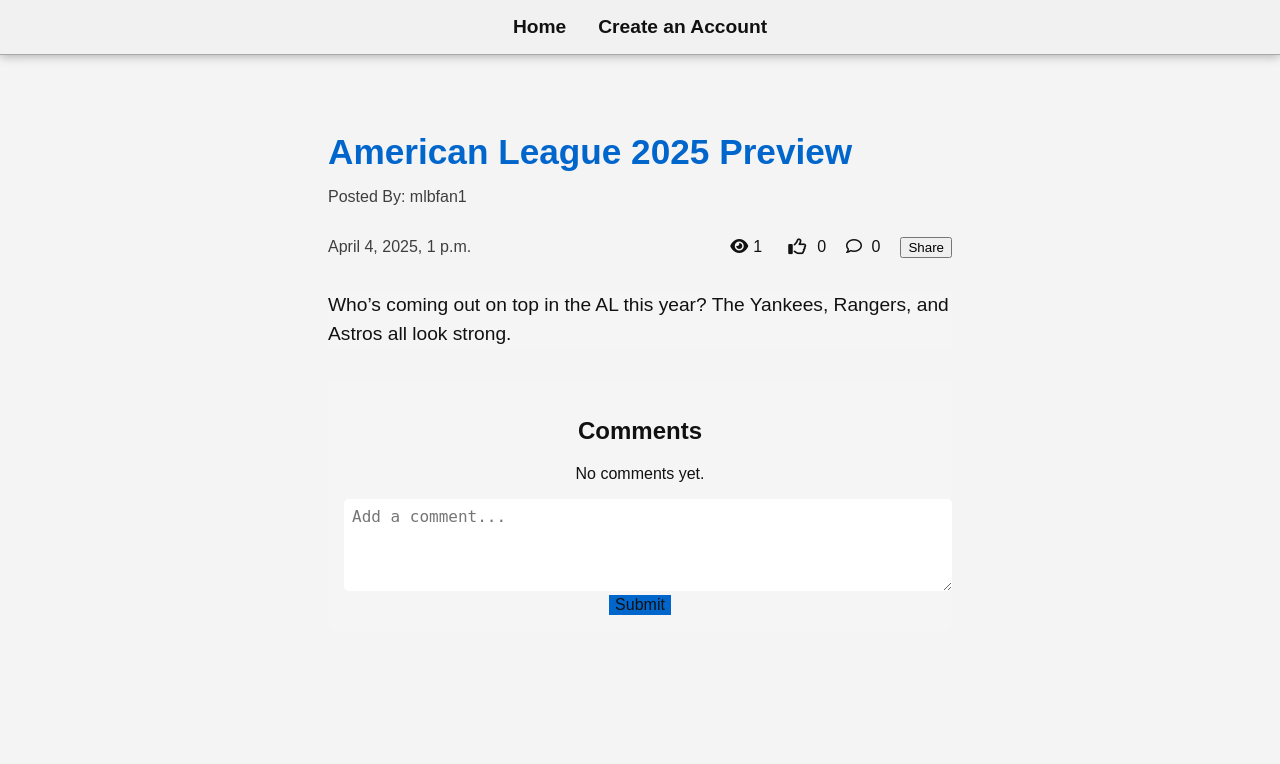
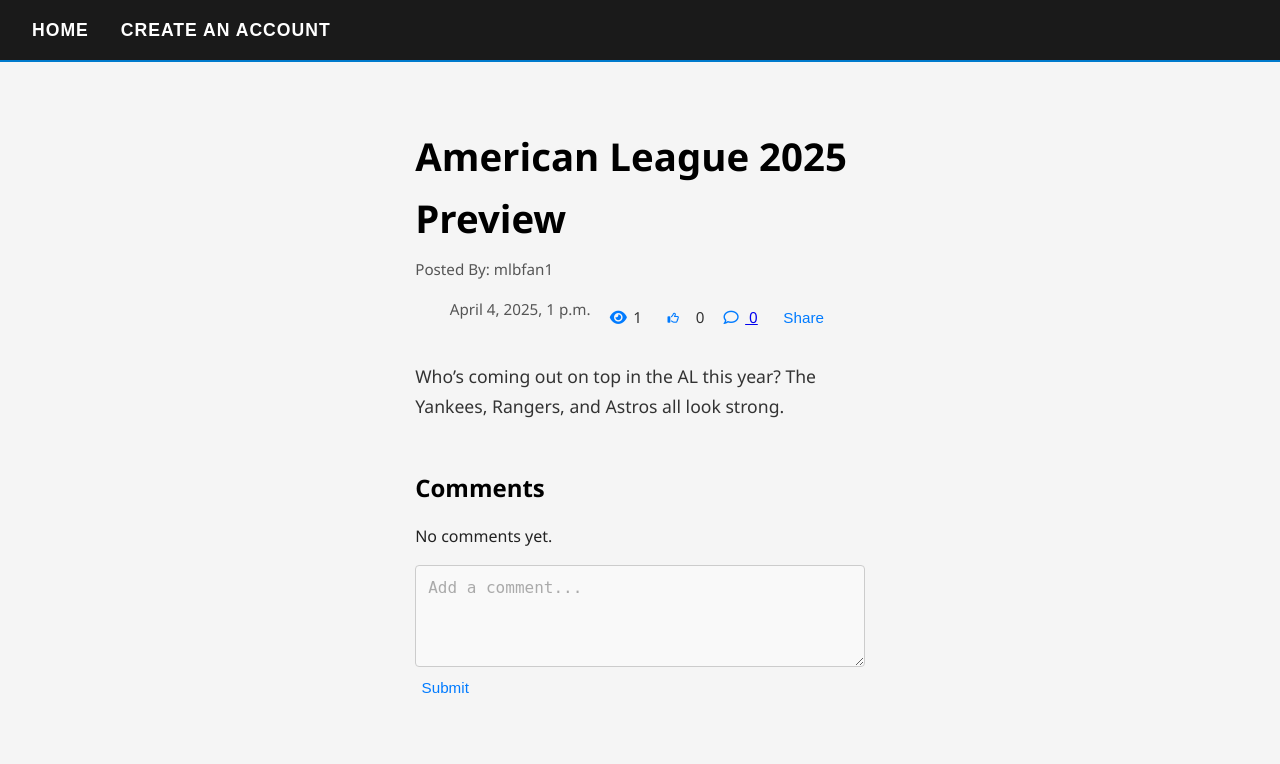
Before and after one commit to Daswanson22/django-blog, a Django app: page /blog/al-preview-2025 in a window 1280 px wide. Shown: the top 764 px of the page. Run offline with Django 5.2, Linux system fonts and the light colour scheme; data comes from the database, SQL or seed files in the repository; data that the repository does not hold is empty.

Commit message:
Updated styling for index and detail pages

```diff
--- a/blog/static/css/base.css
+++ b/blog/static/css/base.css
@@ -1,48 +1,63 @@
-/* Base Styles for DSwan's Blog */
-@import url('variables.css');
-
-body {
-    font-family: Arial, sans-serif;
-    background-color: var(--primary-background-color);
-    color: var(--secondary-color);
+/* Reset default styles for a clean slate */
+* {
     margin: 0;
     padding: 0;
-    text-align: center;
+    box-sizing: border-box;
 }
 
+/* General body styling */
+body {
+    font-family: 'Arial', sans-serif;
+    background-color: #f5f5f5; /* Light gray */
+    color: #333; /* Dark gray */
+    line-height: 1.6;
+}
+
+/* Header styling */
 header {
-    background-color: var(--header-bg);
-    color: var(--header-text-color);
-    padding: 1rem;
+    background-color: #1a1a1a; /* Almost black */
+    padding: 1rem 2rem;
     display: flex;
-    justify-content: center;
+    justify-content: flex-start;
     gap: 2rem;
-    border-bottom: 1px solid darkgray;
-    box-shadow: 0px 1px 10px rgba(0, 0, 0, 0.3);
+    border-bottom: 2px solid #007acc; /* Sharp blue accent */
 }
 
 header a {
-    color: var(--secondary-color);
+    color: #fff; /* White */
     text-decoration: none;
-    font-size: 1.2rem;
-    font-weight: bold;
-    transition: color 0.3s ease-in-out;
+    font-size: 1.1rem;
+    font-weight: 600;
+    text-transform: uppercase;
+    letter-spacing: 1px;
+    transition: color 0.3s ease;
 }
 
 header a:hover {
-    color: var(--link-hover);
+    color: #007acc; /* Blue on hover */
 }
 
+/* Main content styling */
 main {
-    max-width: 100vw;
+    max-width: 1200px;
     margin: 2rem auto;
-    padding: 1rem;
-    background: var(--primary-background-color);
+    padding: 0 1rem;
 }
 
+/* Responsive adjustments */
 @media (max-width: 768px) {
     header {
-        flex-direction: row;
+        flex-direction: column;
         gap: 1rem;
+        padding: 1rem;
+    }
+
+    header a {
+        font-size: 1rem;
+    }
+
+    main {
+        margin: 1rem auto;
+        padding: 0 0.5rem;
     }
 }
--- a/blog/static/css/detail.css
+++ b/blog/static/css/detail.css
@@ -1,111 +1,154 @@
-/* Blog Styles for Post Detail Page */
-@import url('variables.css');
-
+/* Base layout */
 article {
-    padding: 0 25%;
+    max-width: 800px;
+    margin: 0 auto;
+    padding: 2rem 5%;
+    font-family: 'Segoe UI', sans-serif;
+    background-color: inherit;
+    color: #222; /* dark gray text */
 }
 
+@media (min-width: 768px) {
+    article {
+        padding: 2rem 15%;
+    }
+}
+
+/* Title */
 .title {
-    color: var(--accent-color);
-    font-size: 2.2rem;
-    font-weight: 700;
-    text-align: left;
+    font-size: 2.4rem;
+    font-weight: 600;
+    color: #000; /* black */
     margin-bottom: 0.5rem;
 }
 
-.author, time {
-    display: block;
-    text-align: left;
-    font-size: 1rem;
-    opacity: 0.8;
+/* Author & timestamp */
+.author,
+.stats time {
+    font-size: 0.95rem;
+    color: #555; /* medium gray */
+    margin-bottom: 1rem;
 }
 
+/* Stats bar */
 .stats {
     display: flex;
-    justify-content: space-between;
+    justify-content: center;
     align-items: center;
-    margin-top: 1rem;
+    gap: 1.2rem;
+    flex-wrap: wrap;
+    margin-bottom: 1.5rem;
+    font-size: 0.95rem;
+    color: #333;
 }
 
 .post-actions {
     display: flex;
-    gap: 20px;
     align-items: center;
-}
-
-.post-actions form {
-    display: flex;
-    justify-content: left;
-    align-items: center;
+    gap: 1.2rem;
+    flex-wrap: wrap;
 }
 
 .post-actions i {
-    margin-right: 5px;
+    margin-right: 0.4rem;
+    color: #007bff; /* static blue icon */
 }
 
-
-.post-actions a {
-    color: var(--secondary-color);
-    text-decoration: none;
+/* Buttons with no background */
+.upvote,
+.comment-btn,
+.share-btn {
+    background: none;
+    border: none;
+    color: #007bff;
+    font-size: 0.95rem;
+    padding: 0.2rem 0.4rem;
+    cursor: pointer;
+    transition: color 0.2s ease-in-out;
 }
 
-.upvote {
-    background: none;
-    border: none;
-    color: var(--secondary-color);
-    font-size: 1.5rem;
-    cursor: pointer;
+.upvote:hover,
+.comment-btn:hover,
+.share-btn:hover {
+    color: #0056b3;
+    text-decoration: underline;
 }
 
-.upvote:hover {
-    color: var(--link-hover);
+/* Post content */
+.content {
+    font-size: 1.1rem;
+    line-height: 1.7;
+    color: #333;
+    margin-bottom: 2.5rem;
 }
 
-.content {
-    text-align: left;
-    font-size: 1.2rem;
-    line-height: 1.5;
-    background: rgba(255, 255, 255, 0.1);
+/* Comment section */
+.comment-container {
+    margin-top: 3rem;
 }
 
-.comment-container {
-    margin-top: 2rem;
-    padding: 1rem;
-    background: rgba(255, 255, 255, 0.1);
-    border-radius: 8px;
+.comment-container h2 {
+    font-size: 1.5rem;
+    color: #000;
+    margin-bottom: 1rem;
 }
 
 .comment {
-    padding: 0.5rem;
-    margin-bottom: 1rem;
-    border-bottom: 1px solid rgba(255, 255, 255, 0.2);
+    margin-bottom: 1.5rem;
 }
 
+.comment p {
+    margin: 0.2rem 0;
+    color: #444;
+}
+
+.comment time {
+    font-size: 0.8rem;
+    color: #777;
+}
+
+/* Comment form */
 textarea {
     width: 100%;
-    padding: 0.5rem;
-    border-radius: 5px;
-    border: none;
+    padding: 0.75rem;
+    border: 1px solid #ccc;
+    border-radius: 4px;
     font-size: 1rem;
+    resize: vertical;
+    margin-top: 1rem;
+    color: #222;
+    background-color: #f9f9f9;
 }
 
-.comment-btn {
-    background: var(--accent-color);
-    color: var(--secondary-color);
-    border: none;
-    font-size: 1rem;
-    cursor: pointer;
+textarea::placeholder {
+    color: #aaa;
 }
 
-@media (max-width: 1024px) {
+/* Responsive adjustments */
+@media (max-width: 600px) {
     article {
-        padding: 0 12%;
+        padding: 1rem;
+    }
+
+    .title {
+        font-size: 2rem;
+    }
+
+    .content,
+    .author,
+    .stats,
+    .comment p,
+    .comment time {
+        font-size: 1.1rem;
+    }
+
+    .stats {
+        flex-direction: column;
+        gap: 0.8rem;
+        text-align: center;
+    }
+
+    .post-actions {
+        justify-content: center;
     }
 }
-
-
-@media (max-width: 768px) {
-    article {
-        padding: 0;
-    }
-}
--- a/blog/templates/blog/base.html
+++ b/blog/templates/blog/base.html
@@ -1,8 +1,11 @@
 {% load static %}
 
 <!DOCTYPE html>
+<html lang="en">
 <html>
     <head>
+        <meta charset="UTF-8">
+        <meta name="viewport" content="width=device-width, initial-scale=1.0">
         <title>DSwan's Blog</title>
         <link rel="stylesheet" href="https://cdnjs.cloudflare.com/ajax/libs/font-awesome/6.5.0/css/all.min.css">
         <link rel="stylesheet" href="{% static 'css/base.css' %}?{% now 'U' %}">
--- a/blog/templates/blog/post_list.html
+++ b/blog/templates/blog/post_list.html
@@ -4,7 +4,7 @@
 {% block content %}
     <link rel="stylesheet" href="{% static 'css/blog.css' %}?{% now 'U' %}">
     <div class="container">
-        <div class="post-container">
+        <div class="main-content">
             <div class="filter-container">
                 <select id="filter" name="filter">
                     <option value="newest">Recent</option>
@@ -14,6 +14,7 @@
             {% if posts.count == 0 %}
                 <p>{{ message }}</p>
             {% else %}
+            <div class="post-container">
                 {% for post in posts %}
                 <article>
                     <p>Author: {{ post.author }}</p>
@@ -32,6 +33,7 @@
                     </div>
                 </article>
                 {% endfor %}
+            </div>
             {% endif %}
         </div>
         <div class="sidebar">
```
Also changed, not shown: blog/static/css/blog.css (+133 -94 lines).
